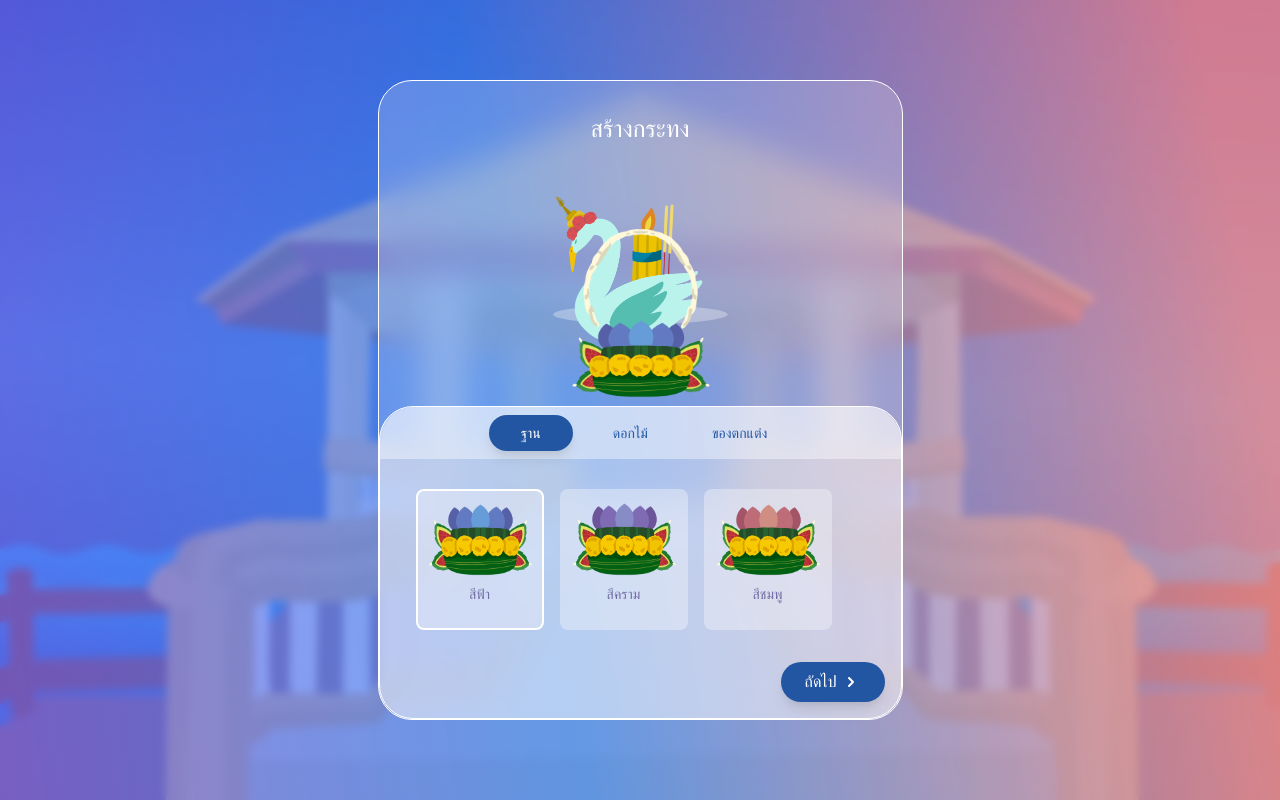
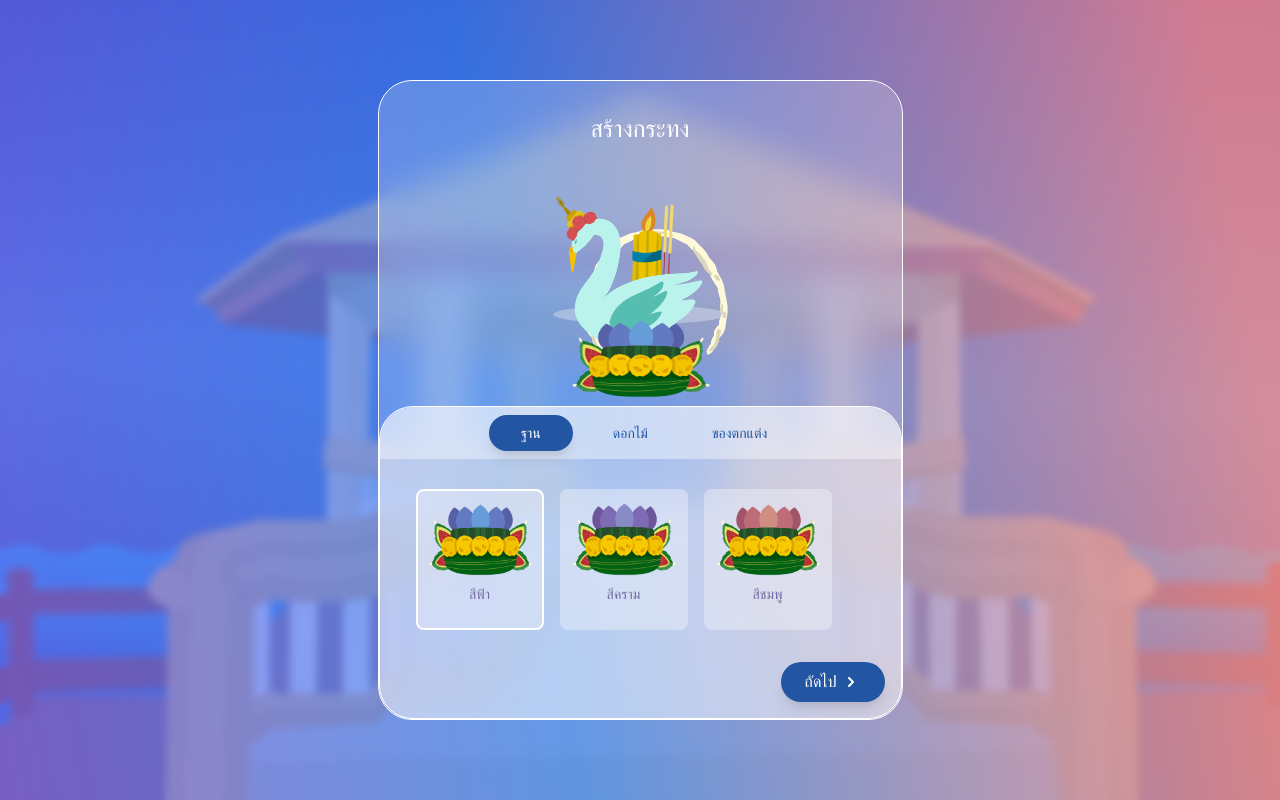
Before and after one commit to triamudomcmc/loy-kratong, a Next.js app: page /principal in a window 1280 px wide. Built offline with nearby package versions, Linux system fonts and the light colour scheme; a web font is replaced by a local one.

Commit message:
pushpush

```diff
--- a/src/map/kratong.ts
+++ b/src/map/kratong.ts
@@ -27,7 +27,7 @@ export type KratongType = {
   type: string;
   url: string;
   offset?: number;
-}
+};
 
 export type KratongTypeVariant = {
   name: string;
@@ -36,7 +36,7 @@ export type KratongTypeVariant = {
   type: string;
   variants: string[];
   offset?: number;
-}
+};
 
 export interface KratongMapType {
   base: {
@@ -245,42 +245,42 @@ export const KratongMap: KratongMapType = {
   },
   candles: {
     yellow: {
-      id: "candle-yellow",
+      id: "yellow",
       type: "normal",
       name: "สีเหลือง",
       description: "คำอธิบาย",
       url: "/assets/images/kratong/candles/yellow.png",
     },
     blue: {
-      id: "candle-blue",
+      id: "blue",
       type: "normal",
       name: "สีฟ้า",
       description: "คำอธิบาย",
       url: "/assets/images/kratong/candles/blue.png",
     },
     green: {
-      id: "candle-green",
+      id: "green",
       type: "normal",
       name: "สีเขียว",
       description: "คำอธิบาย",
       url: "/assets/images/kratong/candles/green.png",
     },
     orange: {
-      id: "candle-orange",
+      id: "orange",
       type: "normal",
       name: "สีส้ม",
       description: "คำอธิบาย",
       url: "/assets/images/kratong/candles/orange.png",
     },
     pink: {
-      id: "candle-pink",
+      id: "pink",
       type: "normal",
       name: "สีชมพู",
       description: "คำอธิบาย",
       url: "/assets/images/kratong/candles/pink.png",
     },
     violet: {
-      id: "candle-violet",
+      id: "violet",
       type: "normal",
       name: "สีม่วง",
       description: "คำอธิบาย",
@@ -291,27 +291,27 @@ export const KratongMap: KratongMapType = {
 
 interface PrincipalMapType {
   base: {
-    blue: KratongType,
-    indigo: KratongType,
-    pink: KratongType,
-    violet: KratongType,
-  },
+    blue: KratongType;
+    indigo: KratongType;
+    pink: KratongType;
+    violet: KratongType;
+  };
   candles: {
-    blue: KratongType,
-    green: KratongType,
-    pink: KratongType,
-    red: KratongType
-  },
+    blue: KratongType;
+    green: KratongType;
+    pink: KratongType;
+    red: KratongType;
+  };
   decorations: {
-    rice1: KratongType,
-    rice2: KratongType
-  },
+    rice1: KratongType;
+    rice2: KratongType;
+  };
   swan: {
-    blue: KratongType,
-    green: KratongType,
-    pink: KratongType,
-    yellow: KratongType,
-  }
+    blue: KratongType;
+    green: KratongType;
+    pink: KratongType;
+    yellow: KratongType;
+  };
 }
 
 export const PrincipalMap: PrincipalMapType = {
@@ -381,14 +381,14 @@ export const PrincipalMap: PrincipalMapType = {
       id: "rice1",
       name: "ข้าว 1",
       description: "คำอธิบาย",
-      url: "/assets/images/principal/rice/rice1.png"
+      url: "/assets/images/principal/rice/rice1.png",
     },
     rice2: {
       type: "normal",
       id: "rice2",
       name: "ข้าว 2",
       description: "คำอธิบาย",
-      url: "/assets/images/principal/rice/rice2.png"
+      url: "/assets/images/principal/rice/rice2.png",
     },
   },
   swan: {
@@ -397,28 +397,28 @@ export const PrincipalMap: PrincipalMapType = {
       id: "swan-blue",
       name: "สีฟ้า",
       description: "คำอธิบาย",
-      url: "/assets/images/principal/swan/blue.png"
+      url: "/assets/images/principal/swan/blue.png",
     },
     green: {
       type: "normal",
       id: "swan-green",
       name: "สีเขียว",
       description: "คำอธิบาย",
-      url: "/assets/images/principal/swan/green.png"
+      url: "/assets/images/principal/swan/green.png",
     },
     pink: {
       type: "normal",
       id: "swan-pink",
       name: "สีชมพู",
       description: "คำอธิบาย",
-      url: "/assets/images/principal/swan/pink.png"
+      url: "/assets/images/principal/swan/pink.png",
     },
     yellow: {
       type: "normal",
       id: "swan-yellow",
       name: "สีเหลือง",
       description: "คำอธิบาย",
-      url: "/assets/images/principal/swan/yellow.png"
+      url: "/assets/images/principal/swan/yellow.png",
     },
   },
 };
--- a/src/styles/modules/Principal.module.scss
+++ b/src/styles/modules/Principal.module.scss
@@ -15,6 +15,7 @@
 
   > .swan > .container {
     position: relative;
+    z-index: 4;
     width: calc(var(--size) - 24px);
     top: 0;
     left: 0;
@@ -40,6 +41,7 @@
 
   > .candle {
     position: absolute;
+    z-index: 3;
     width: calc(var(--size) / 4);
     top: calc(var(--size) / 3 - 20px);
     left: calc(var(--size) / 2 - 10px);
@@ -47,12 +49,11 @@
 
   > .decorations {
     --offset-y: 0px;
-    position: relative;
     width: calc(var(--size) - 30px);
-    z-index: 4;
 
     > .container {
       position: absolute;
+      z-index: 2;
       top: calc(var(--size) / 4 + 20px);
       left: 30px;
     }
```
